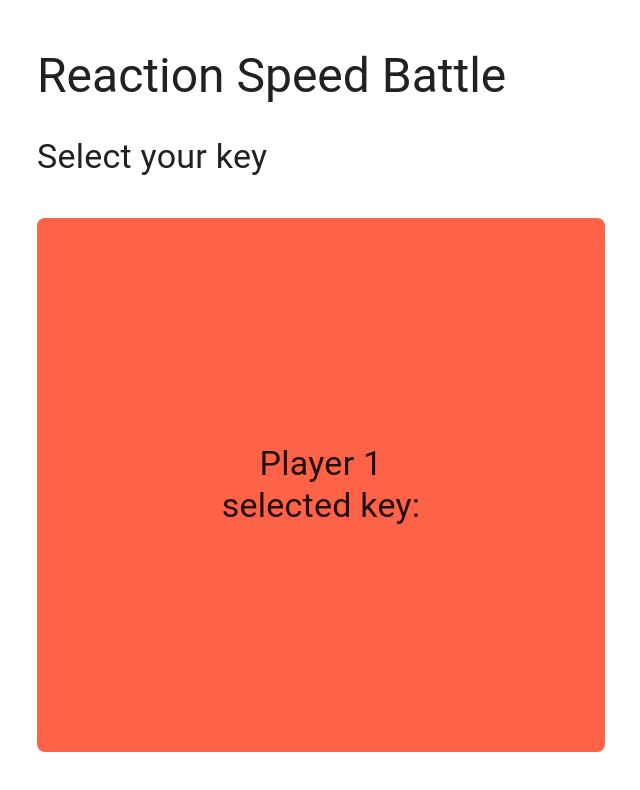
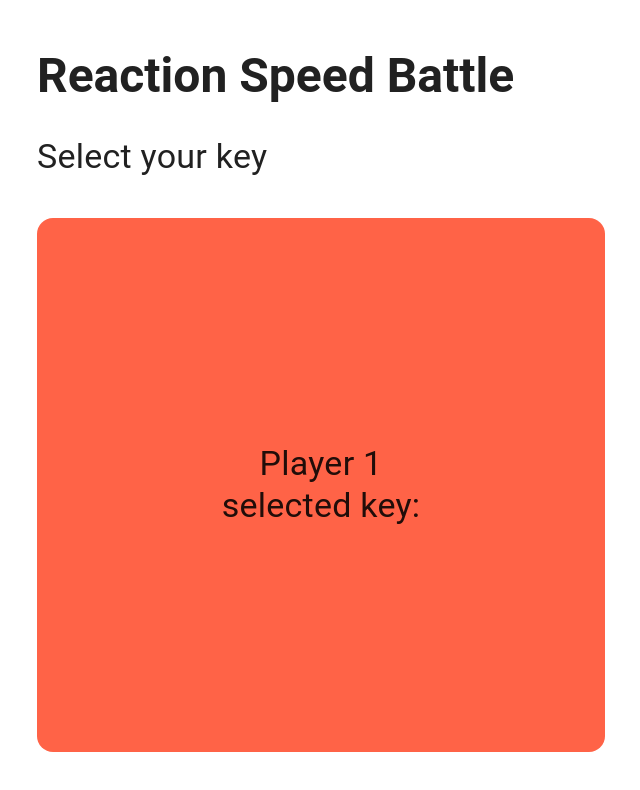
Before and after one commit to dana-y/reaction-speed-battle, a React (Vite) app: page / in a window 1280 px wide. Both pictures are taken after a click on the button "START". Shown: the top 790 px of the page, without its empty margins (27-667 px from the left). Built offline with nearby package versions, Linux system fonts and the light colour scheme.

Commit message:
feat: SEO 처리

```diff
--- a/src/App.tsx
+++ b/src/App.tsx
@@ -32,7 +32,12 @@ function App() {
       >
         <Stack gap={4} height="100%">
           {/* title */}
-          <Typography variant="h3" color="textPrimary">
+          <Typography
+            variant="h3"
+            component="h1"
+            fontWeight={700}
+            color="textPrimary"
+          >
             Reaction Speed Battle
           </Typography>
 
--- a/src/components/Play.tsx
+++ b/src/components/Play.tsx
@@ -95,7 +95,7 @@ const Play = ({ playerNum, playerKeyMap }: PlayProps) => {
               alignItems: "center",
               backgroundColor: background,
               padding: 3,
-              borderRadius: 2,
+              borderRadius: 4,
             }}
           >
             <Typography variant="h5" color="textSecondary">
--- a/src/components/SelectKey.tsx
+++ b/src/components/SelectKey.tsx
@@ -45,7 +45,7 @@ const SelectKey = ({
     return () => {
       window.removeEventListener("keydown", handleKeyDown);
     };
-  }, [playerNum, selectingPlayer, updatePlayerKeyMap]);
+  }, [isDone, playerNum, selectingPlayer, updatePlayerKeyMap]);
 
   return (
     <Stack height="100%" gap={5}>
@@ -72,7 +72,7 @@ const SelectKey = ({
               alignItems: "center",
               backgroundColor: "tomato",
               padding: 3,
-              borderRadius: 2,
+              borderRadius: 4,
               opacity: selectingPlayer === index ? 1 : 0.5,
             }}
           >
```
Also changed, not shown: public/index.html (added, +24 -0 lines), robots.txt (added), 1 other file (tests, documents, lock files or other folders).
